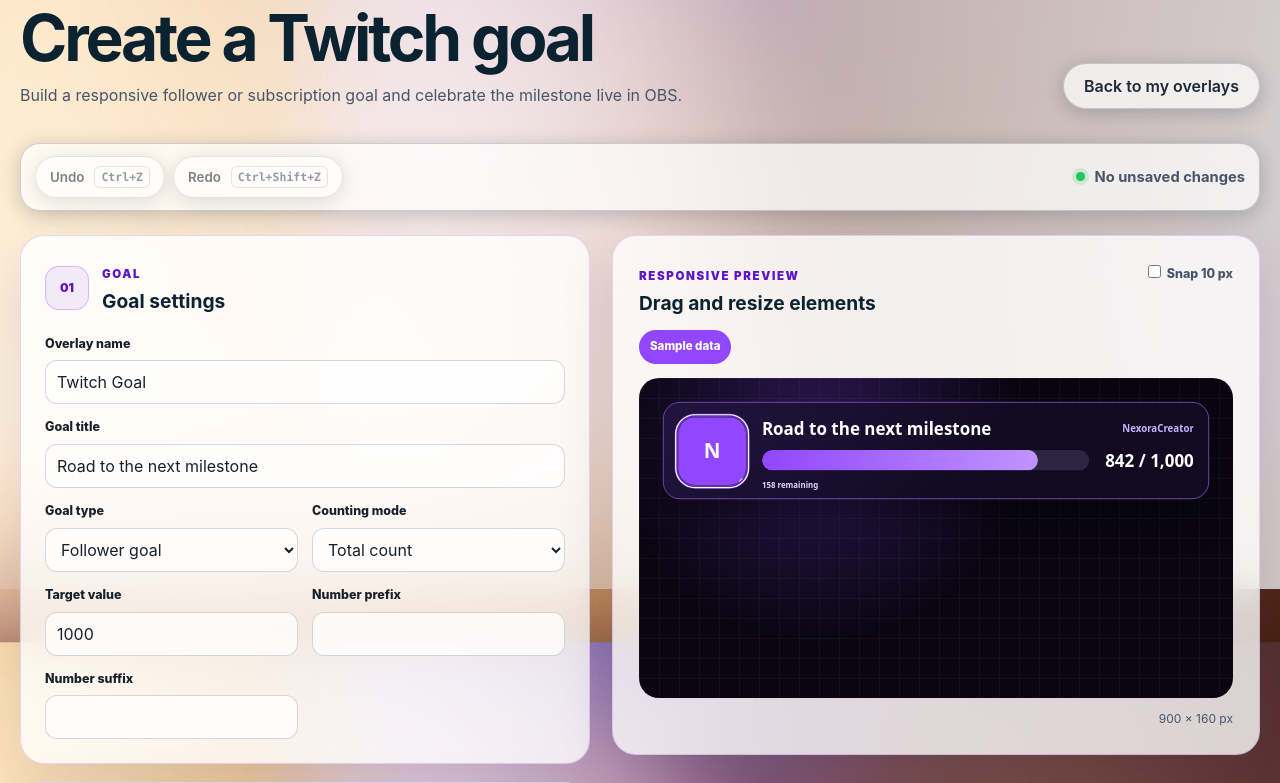
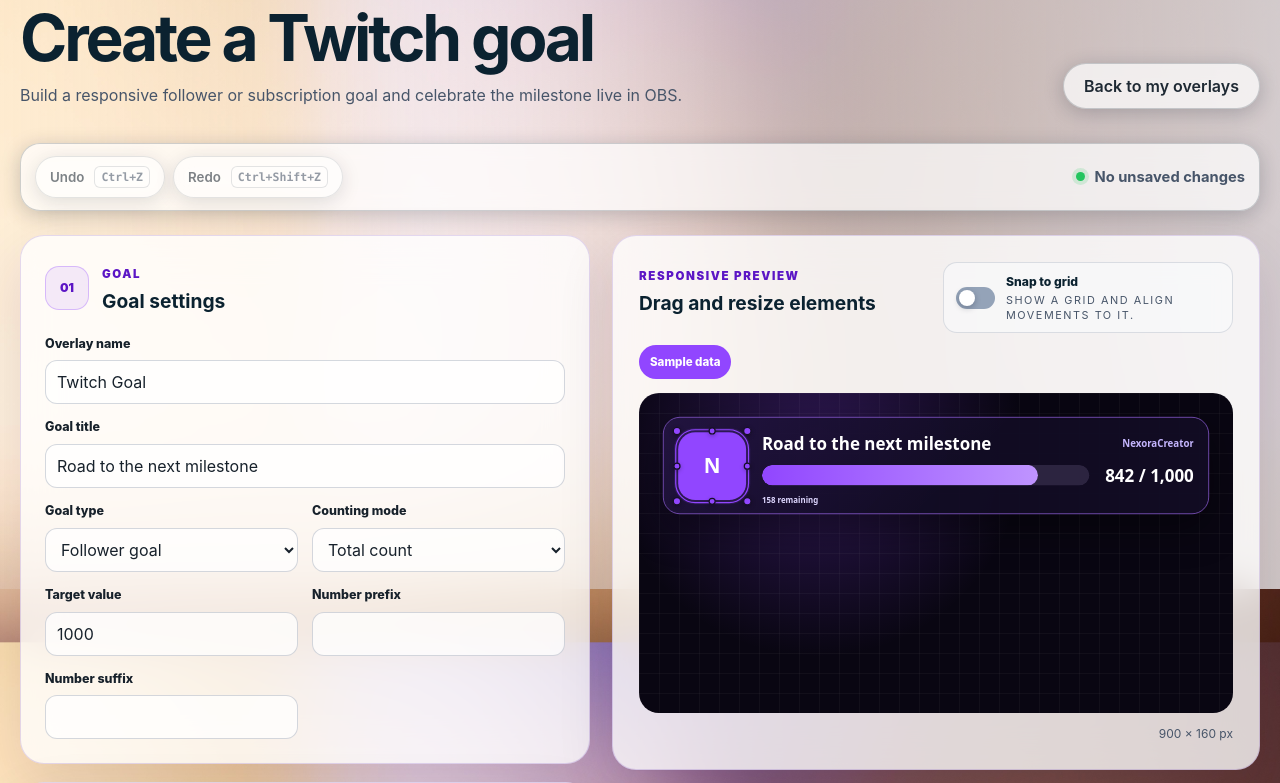
Before and after one commit to YannikFroehlich/Nexora, a Django app: page /goals/new/ in a window 1280 px wide. Shown: the part 211-994 px from the top of the page. Run offline with Django 5.2, Linux system fonts and the light colour scheme; the visitor is signed in with stand-in values (Sample User, id 1); data that the repository does not hold is empty; parts of the project's set-up code (start-up, migrations or seed data) failed here and were passed over.

Commit message:
Add 8-direction resize handles and redesigned grid toggle to Twitch Goal editor
Brings the Twitch Goal element editor to parity with the Score and
Spotify editors, which already support resizing from any edge or
corner instead of only the bottom-right handle.

```diff
--- a/app/static/css/timer.css
+++ b/app/static/css/timer.css
@@ -121,6 +121,8 @@
 
 .timer-field {
     display: grid;
+    align-content: start;
+    min-width: 0;
     gap: 7px;
     margin-bottom: 16px;
 }
@@ -143,6 +145,7 @@
 .timer-obs-copy .form-control {
     width: 100%;
     min-width: 0;
+    box-sizing: border-box;
     padding: 11px 12px;
     border: 1px solid rgba(148, 163, 184, .38);
     border-radius: 12px;
@@ -229,6 +232,7 @@
 
 .timer-save {
     width: 100%;
+    margin-top: 20px;
 }
 
 .timer-controls {
--- a/app/static/css/twitch-goal.css
+++ b/app/static/css/twitch-goal.css
@@ -101,7 +101,81 @@
 }
 
 .goal-preview-heading { justify-content: space-between; align-items: flex-start; }
-.goal-preview-heading label { color: var(--color-text-muted); font-size: .78rem; font-weight: 800; }
+
+.goal-grid-toggle {
+    display: flex;
+    width: min(290px, 100%);
+    min-width: 0;
+    box-sizing: border-box;
+    align-items: center;
+    gap: 11px;
+    padding: 10px 12px;
+    border: 1px solid rgba(100, 116, 139, .2);
+    border-radius: 14px;
+    background: rgba(248, 250, 252, .62);
+    cursor: pointer;
+}
+
+.goal-grid-toggle > input {
+    position: absolute;
+    width: 1px;
+    height: 1px;
+    overflow: hidden;
+    opacity: 0;
+}
+
+.goal-grid-toggle__control {
+    position: relative;
+    width: 39px;
+    height: 22px;
+    flex: 0 0 39px;
+    border-radius: 999px;
+    background: #94a3b8;
+    transition: background 150ms ease;
+}
+
+.goal-grid-toggle__control i {
+    position: absolute;
+    top: 3px;
+    left: 3px;
+    width: 16px;
+    height: 16px;
+    border-radius: 50%;
+    background: #fff;
+    box-shadow: 0 2px 6px rgba(15, 23, 42, .28);
+    transition: transform 150ms ease;
+}
+
+.goal-grid-toggle > input:checked + .goal-grid-toggle__control {
+    background: var(--twitch-purple-dark);
+}
+
+.goal-grid-toggle > input:checked + .goal-grid-toggle__control i {
+    transform: translateX(17px);
+}
+
+.goal-grid-toggle > input:focus-visible + .goal-grid-toggle__control {
+    box-shadow: 0 0 0 4px rgba(145, 70, 255, .2);
+}
+
+.goal-grid-toggle > span:last-child {
+    display: grid;
+    min-width: 0;
+    gap: 2px;
+}
+
+.goal-grid-toggle strong {
+    color: var(--color-heading);
+    font-size: .76rem;
+    font-weight: 850;
+}
+
+.goal-grid-toggle small {
+    color: var(--color-text-muted);
+    font-size: .68rem;
+    font-weight: 400;
+    line-height: 1.35;
+}
 
 .goal-preview-modes {
     display: flex;
@@ -246,7 +320,17 @@
 .goal-obs-copy { display: grid; grid-template-columns: minmax(0, 1fr) auto; gap: 9px; }
 .goal-panel > p { color: var(--color-text-muted); line-height: 1.55; }
 .goal-save-row { justify-content: space-between; margin: 0; }
-.danger-button { border-color: rgba(185,28,28,.3); color: #b91c1c; background: rgba(254,242,242,.8); }
+.danger-button {
+    border-color: rgba(220, 38, 38, .35);
+    color: #fff;
+    background: #b91c1c;
+}
+
+.danger-button:hover,
+.danger-button:focus-visible {
+    color: #fff;
+    background: #991b1b;
+}
 
 .goal-preview-stage {
     position: relative;
@@ -304,22 +388,67 @@
 .twitch-goal-element[style*="text-align: center"] { justify-content: center; }
 .twitch-goal-element[style*="text-align:right"],
 .twitch-goal-element[style*="text-align: right"] { justify-content: flex-end; }
-.twitch-goal-canvas--editor .twitch-goal-element { cursor: move; }
-.twitch-goal-canvas--editor .twitch-goal-element.is-selected { outline: 2px solid #fff; outline-offset: 3px; box-shadow: 0 0 0 6px rgba(145,70,255,.6); }
+.twitch-goal-canvas--editor .twitch-goal-element { cursor: grab; touch-action: none; }
+.twitch-goal-canvas--editor .twitch-goal-element:active { cursor: grabbing; }
+.twitch-goal-canvas--editor .twitch-goal-element.is-selected {
+    overflow: visible;
+    outline: 2px solid var(--twitch-purple);
+    outline-offset: 3px;
+    box-shadow: 0 0 0 7px rgba(145, 70, 255, .13);
+}
 .twitch-goal-canvas--editor .twitch-goal-element.is-hidden-element { display: flex !important; opacity: .28; }
 
 .goal-resize-handle {
     position: absolute;
-    right: -7px;
-    bottom: -7px;
     z-index: 20;
-    width: 15px;
-    height: 15px;
-    border: 2px solid #fff;
+    width: 12px;
+    height: 12px;
+    box-sizing: border-box;
+    border: 2px solid #160f27;
     border-radius: 50%;
     background: var(--twitch-purple);
-    cursor: nwse-resize;
+    box-shadow: 0 2px 7px rgba(0, 0, 0, .28);
+    pointer-events: auto;
 }
+
+.goal-resize-handle--n,
+.goal-resize-handle--s {
+    left: 50%;
+    cursor: ns-resize;
+    transform: translateX(-50%);
+}
+
+.goal-resize-handle--n { top: -8px; }
+.goal-resize-handle--s { bottom: -8px; }
+
+.goal-resize-handle--e,
+.goal-resize-handle--w {
+    top: 50%;
+    cursor: ew-resize;
+    transform: translateY(-50%);
+}
+
+.goal-resize-handle--e { right: -8px; }
+.goal-resize-handle--w { left: -8px; }
+
+.goal-resize-handle--ne,
+.goal-resize-handle--nw,
+.goal-resize-handle--se,
+.goal-resize-handle--sw {
+    width: 14px;
+    height: 14px;
+}
+
+.goal-resize-handle--ne,
+.goal-resize-handle--sw { cursor: nesw-resize; }
+
+.goal-resize-handle--nw,
+.goal-resize-handle--se { cursor: nwse-resize; }
+
+.goal-resize-handle--ne { top: -9px; right: -9px; }
+.goal-resize-handle--nw { top: -9px; left: -9px; }
+.goal-resize-handle--se { right: -9px; bottom: -9px; }
+.goal-resize-handle--sw { bottom: -9px; left: -9px; }
 
 .twitch-goal-avatar,
 .twitch-goal-avatar img,
@@ -357,6 +486,7 @@ body.theme-dark .form-control,
 body.theme-dark .color-control,
 body.theme-dark .goal-element-list button,
 body.theme-dark .goal-connection { color: var(--color-text); background: rgba(15,23,42,.76); }
+body.theme-dark .goal-grid-toggle { background: rgba(15, 23, 42, .76); }
 
 @media (max-width: 1120px) {
     .goal-editor-layout { grid-template-columns: 1fr; }
@@ -379,6 +509,7 @@ body.theme-dark .goal-connection { color: var(--color-text); background: rgba(15
     .goal-element-palette { grid-template-columns: repeat(2, minmax(0,1fr)); }
     .goal-obs-copy { grid-template-columns: 1fr; }
     .goal-preview-heading { flex-direction: column; }
+    .goal-grid-toggle { width: 100%; }
 }
 @media (prefers-reduced-motion: reduce) {
     .twitch-goal-progress i,
--- a/app/static/js/twitch-goal.js
+++ b/app/static/js/twitch-goal.js
@@ -4,6 +4,7 @@
         return Number.isFinite(parsed) ? parsed : fallback;
     };
     const clamp = (value, min, max) => Math.min(Math.max(number(value, min), min), max);
+    const resizeDirections = ["n", "ne", "e", "se", "s", "sw", "w", "nw"];
     const clone = (value) => JSON.parse(JSON.stringify(value));
     const parseScript = (id, fallback = {}) => {
         try { return JSON.parse(document.getElementById(id)?.textContent || ""); }
@@ -105,15 +106,18 @@
                 node.setAttribute("role", "button");
                 node.classList.toggle("is-selected", element.id === selectedId);
                 node.classList.toggle("is-hidden-element", !visible);
-                if (element.id === selectedId) {
-                    const handle = document.createElement("span");
-                    handle.className = "goal-resize-handle";
-                    handle.dataset.resizeHandle = "";
-                    node.append(handle);
-                }
             }
             if (!editor && !visible) node.hidden = true;
             createContent(node, element, state);
+            if (editor && element.id === selectedId) {
+                resizeDirections.forEach((direction) => {
+                    const handle = document.createElement("span");
+                    handle.className = `goal-resize-handle goal-resize-handle--${direction}`;
+                    handle.dataset.resizeHandle = direction;
+                    handle.setAttribute("aria-hidden", "true");
+                    node.append(handle);
+                });
+            }
             canvas.append(node);
         });
     };
@@ -387,25 +391,71 @@
 
         canvas.addEventListener("pointerdown", (event) => {
             const node = event.target.closest("[data-goal-element]");
-            if (!node) return;
+            if (!node || event.button !== 0) return;
             const item = elements.find((candidate) => candidate.id === node.dataset.elementId);
             if (!item) return;
             selectedId = item.id;
-            const resizing = Boolean(event.target.closest("[data-resize-handle]"));
-            const start = {x: event.clientX, y: event.clientY, left: item.x, top: item.y, width: item.width, height: item.height};
+            const resizeHandle = event.target.closest("[data-resize-handle]");
+            const resizeDirection = resizeHandle?.dataset.resizeHandle || "";
+            const start = {
+                x: event.clientX,
+                y: event.clientY,
+                left: number(item.x),
+                top: number(item.y),
+                width: number(item.width, 120),
+                height: number(item.height, 40),
+            };
+            start.right = start.left + start.width;
+            start.bottom = start.top + start.height;
+            const currentState = state();
             let changed = false;
             const move = (moveEvent) => {
                 const scale = canvas._goalScale || 1;
                 const dx = (moveEvent.clientX - start.x) / scale;
                 const dy = (moveEvent.clientY - start.y) / scale;
-                if (resizing) {
-                    item.width = Math.max(20, Math.round((start.width + dx) / (grid ? 10 : 1)) * (grid ? 10 : 1));
-                    item.height = Math.max(16, Math.round((start.height + dy) / (grid ? 10 : 1)) * (grid ? 10 : 1));
+                const gridSize = grid ? 10 : 1;
+                const snap = (value) => Math.round(value / gridSize) * gridSize;
+                if (resizeDirection) {
+                    if (resizeDirection.includes("e")) {
+                        const right = clamp(
+                            snap(start.right + dx),
+                            start.left + 20,
+                            currentState.canvas_width,
+                        );
+                        item.width = right - start.left;
+                    }
+                    if (resizeDirection.includes("w")) {
+                        const left = clamp(snap(start.left + dx), 0, start.right - 20);
+                        item.x = left;
+                        item.width = start.right - left;
+                    }
+                    if (resizeDirection.includes("s")) {
+                        const bottom = clamp(
+                            snap(start.bottom + dy),
+                            start.top + 16,
+                            currentState.canvas_height,
+                        );
+                        item.height = bottom - start.top;
+                    }
+                    if (resizeDirection.includes("n")) {
+                        const top = clamp(snap(start.top + dy), 0, start.bottom - 16);
+                        item.y = top;
+                        item.height = start.bottom - top;
+                    }
                 } else {
-                    item.x = Math.max(0, Math.round((start.left + dx) / (grid ? 10 : 1)) * (grid ? 10 : 1));
-                    item.y = Math.max(0, Math.round((start.top + dy) / (grid ? 10 : 1)) * (grid ? 10 : 1));
+                    item.x = clamp(
+                        snap(start.left + dx),
+                        0,
+                        Math.max(currentState.canvas_width - start.width, 0),
+                    );
+                    item.y = clamp(
+                        snap(start.top + dy),
+                        0,
+                        Math.max(currentState.canvas_height - start.height, 0),
+                    );
                 }
-                changed = true; setCustom(); render();
+                if (dx || dy) changed = true;
+                setCustom(); render();
             };
             const end = () => {
                 window.removeEventListener("pointermove", move);
--- a/app/templates/app/twitch_goal/create.html
+++ b/app/templates/app/twitch_goal/create.html
@@ -192,7 +192,17 @@
         </div>
 
         <aside class="goal-preview-panel">
-            <div class="goal-preview-heading"><div><small>{% translate "Responsive preview" %}</small><h2>{% translate "Drag and resize elements" %}</h2></div><label><input type="checkbox" data-grid-toggle> {% translate "Snap 10 px" %}</label></div>
+            <div class="goal-preview-heading">
+                <div><small>{% translate "Responsive preview" %}</small><h2>{% translate "Drag and resize elements" %}</h2></div>
+                <label class="goal-grid-toggle">
+                    <input type="checkbox" data-grid-toggle>
+                    <span class="goal-grid-toggle__control" aria-hidden="true"><i></i></span>
+                    <span>
+                        <strong>{% translate "Snap to grid" %}</strong>
+                        <small>{% translate "Show a grid and align movements to it." %}</small>
+                    </span>
+                </label>
+            </div>
             <div class="goal-preview-modes" role="group" aria-label="{% translate 'Preview data' %}">
                 <button type="button" class="is-active" data-preview-mode="sample">{% translate "Sample data" %}</button>
                 {% if not is_create %}<button type="button" data-preview-mode="live">{% translate "Live Twitch data" %}</button>{% endif %}
```
Also changed, not shown: app/e2e_tests.py (+74 -0 lines).
